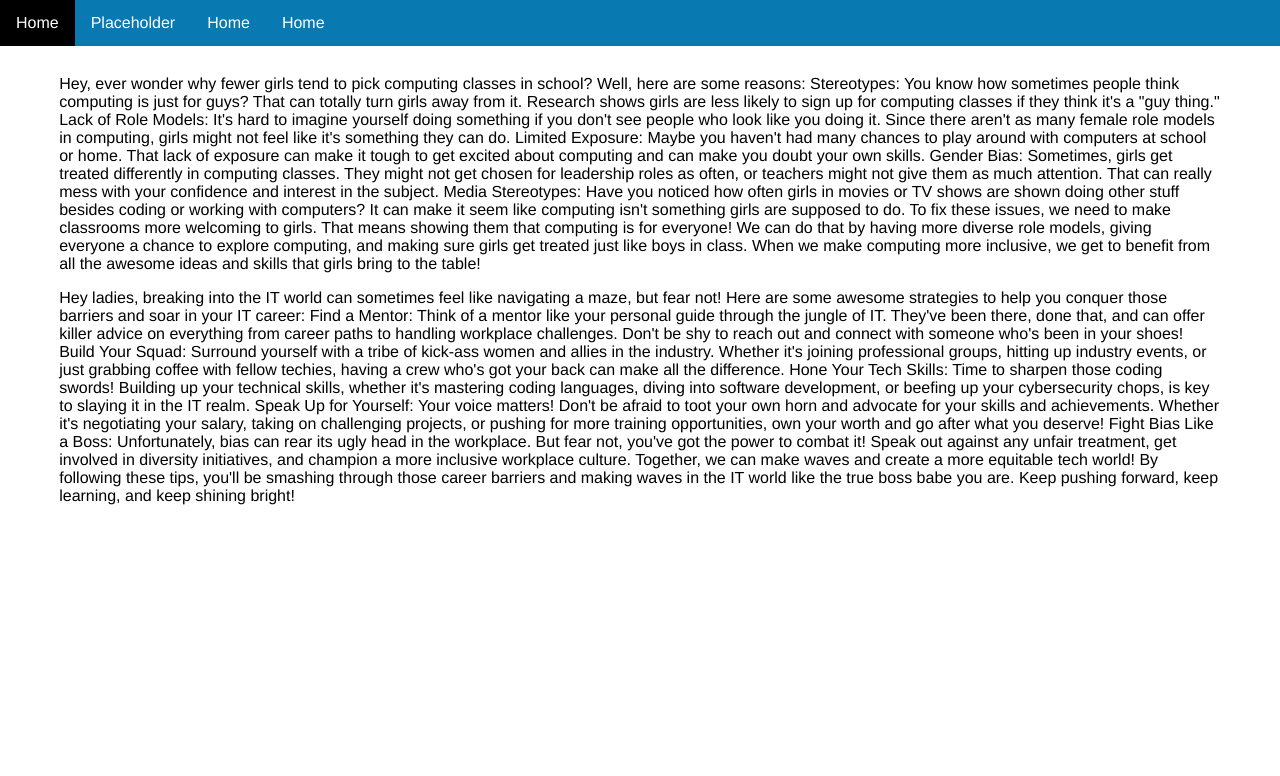
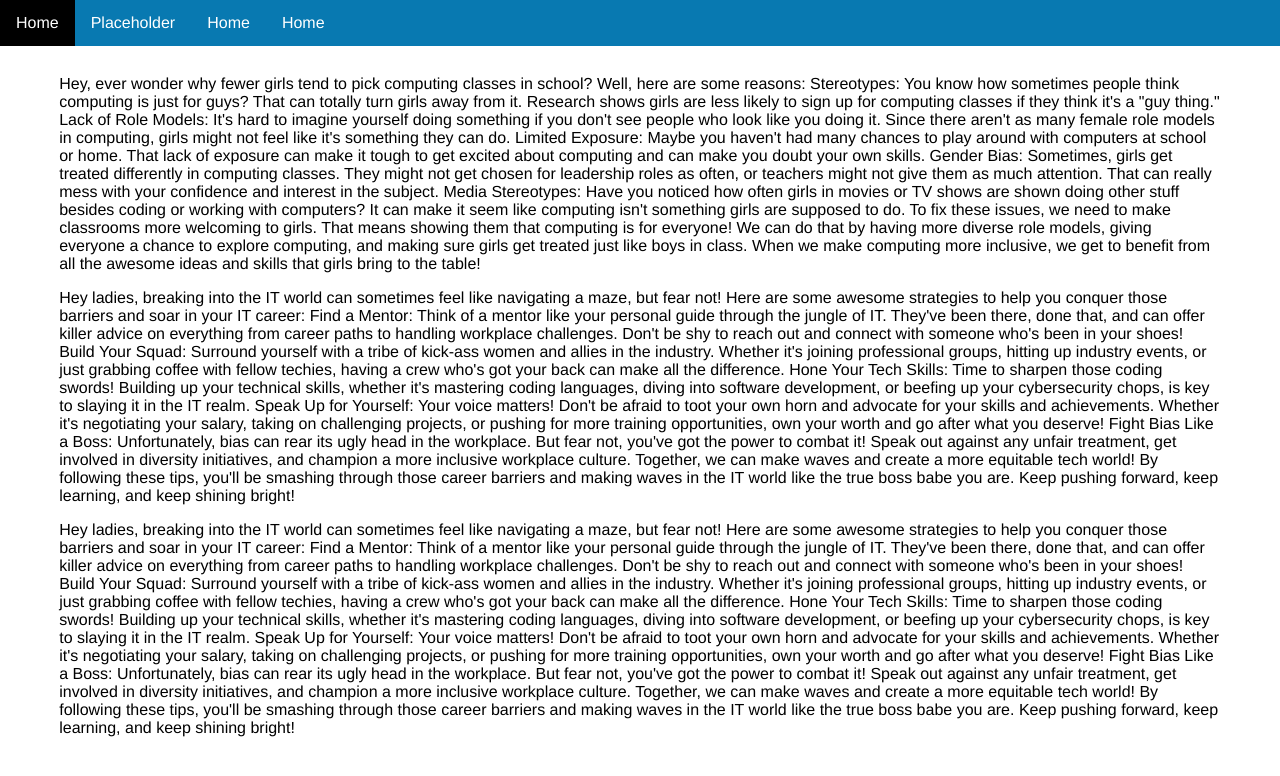
Before and after one commit to Wadicul12/Website-2024---Nicholas-Sok, a plain HTML site: page page_2.html in a window 1280 px wide. Drawn offline with Linux system fonts and the light colour scheme.

Commit message:
Commit 3 07/03/24

```diff
--- a/page_2.html
+++ b/page_2.html
@@ -45,5 +45,24 @@
             By following these tips, you'll be smashing through those career barriers and making waves in the IT world like the true boss babe you are.
             Keep pushing forward, keep learning, and keep shining bright!
         </p>
+        <p>
+            Hey ladies, breaking into the IT world can sometimes feel like navigating a maze, but fear not!
+            Here are some awesome strategies to help you conquer those barriers and soar in your IT career:
+            Find a Mentor: Think of a mentor like your personal guide through the jungle of IT.
+            They've been there, done that, and can offer killer advice on everything from career paths to handling workplace challenges.
+            Don't be shy to reach out and connect with someone who's been in your shoes!
+            Build Your Squad: Surround yourself with a tribe of kick-ass women and allies in the industry.
+            Whether it's joining professional groups, hitting up industry events, or just grabbing coffee with fellow techies,
+            having a crew who's got your back can make all the difference.
+            Hone Your Tech Skills: Time to sharpen those coding swords! Building up your technical skills,
+            whether it's mastering coding languages, diving into software development, or beefing up your cybersecurity chops, is key to slaying it in the IT realm.
+            Speak Up for Yourself: Your voice matters! Don't be afraid to toot your own horn and advocate for your skills and achievements.
+            Whether it's negotiating your salary, taking on challenging projects, or pushing for more training opportunities, own your worth and go after what you deserve!
+            Fight Bias Like a Boss: Unfortunately, bias can rear its ugly head in the workplace. But fear not, you've got the power to combat it!
+            Speak out against any unfair treatment, get involved in diversity initiatives, and champion a more inclusive workplace culture.
+            Together, we can make waves and create a more equitable tech world!
+            By following these tips, you'll be smashing through those career barriers and making waves in the IT world like the true boss babe you are.
+            Keep pushing forward, keep learning, and keep shining bright!
+        </p>
     </body>
 </html>
```
